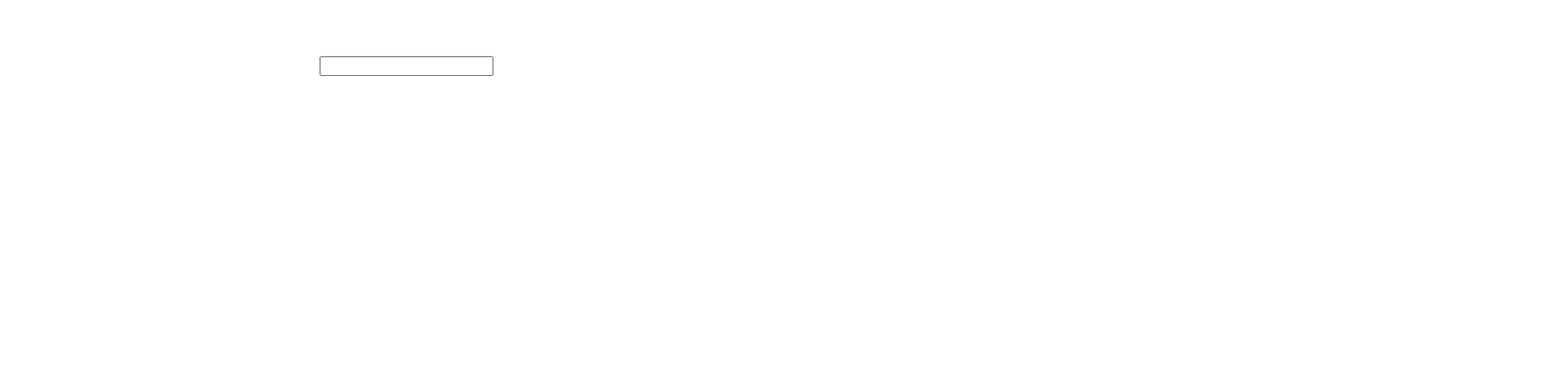
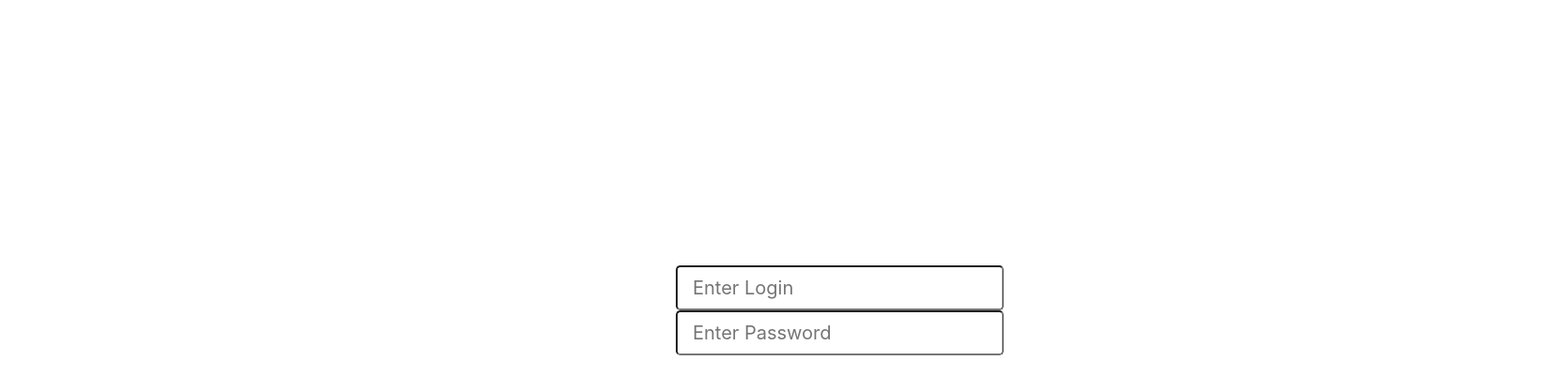
Before and after one commit to BaraevSergey/react_pm, a React (Create React App) app: page / in a window 1280 px wide. Shown: the part 101-518 px from the top of the page at 94% size, 1664 px wide, since content can reach past the window. Built offline with nearby package versions, Linux system fonts and the light colour scheme.

Commit message:
mychanges_03_12

```diff
--- a/package.json
+++ b/package.json
@@ -7,7 +7,11 @@
     "@testing-library/react": "^11.2.2",
     "@testing-library/user-event": "^12.2.2",
     "bootstrap": "^4.5.3",
+    "jquery": "^3.5.1",
+    "popper": "^1.0.1",
+    "popper.js": "^1.16.1",
     "react": "^17.0.1",
+    "react-bootstrap": "^1.4.0",
     "react-dom": "^17.0.1",
     "react-scripts": "4.0.0",
     "web-vitals": "^0.2.4"
--- a/public/index.html
+++ b/public/index.html
@@ -11,6 +11,7 @@
     <title>React AppTest</title>
   </head>
   <body>
-    <div id="root"></div>
+    <div id="root">
+    </div>
   </body>
 </html>
--- a/src/App.js
+++ b/src/App.js
@@ -1,9 +1,28 @@
 import React from 'react'
 import LoginText from './MyComponents/Login'
+import InputPassword from './MyComponents/Password'
+import 'bootstrap/dist/css/bootstrap.min.css';
 function App() {
+  const imgStyle = {
+    margin:'30%',
+    //height:'300px',
+    //wight:'300px'?
+  };
+
   return (
-        <div className='center'>
-          <LoginText/>
+        <div class='container-fluid' style={imgStyle}>
+
+          <div class="row" >
+            <div class="col-md-6 offset-md-3">
+              <LoginText/>
+            </div>
+          </div>
+
+          <div class="row">
+            <div class="col-md-6 offset-md-3">
+              <InputPassword/>
+            </div>
+          </div>
         </div>
   );
 
--- a/src/MyComponents/Login.js
+++ b/src/MyComponents/Login.js
@@ -1,7 +1,8 @@
 import React from 'react'
-
+import 'bootstrap/dist/css/bootstrap.min.css';
 export default function LoginText(){
     return(
-        <input type='text'/>
+            <input className="form-control-lg" type="email"  id="exampleInputEmail" aria-describedby="emailHelp" placeholder="Enter Login"></input>
+
     )
 }
--- /dev/null
+++ b/src/MyComponents/Password.js
@@ -0,0 +1,7 @@
+import React from 'react'
+import 'bootstrap/dist/css/bootstrap.min.css';
+export default function InputPassword(){
+    return(
+            <input class="form-control-lg" type="password"  id="inputPassword"  placeholder="Enter Password"></input>
+    )
+}
--- a/src/index.css
+++ b/src/index.css
@@ -11,10 +11,3 @@ code {
   font-family: source-code-pro, Menlo, Monaco, Consolas, 'Courier New',
     monospace;
 }
-
-.center{
-  padding-top: 10rem;
-  margin: 0 auto;
-  width: 600px;
-  height: 600px;
-}
```
Also changed, not shown: 1 other file (tests, documents, lock files or other folders).
